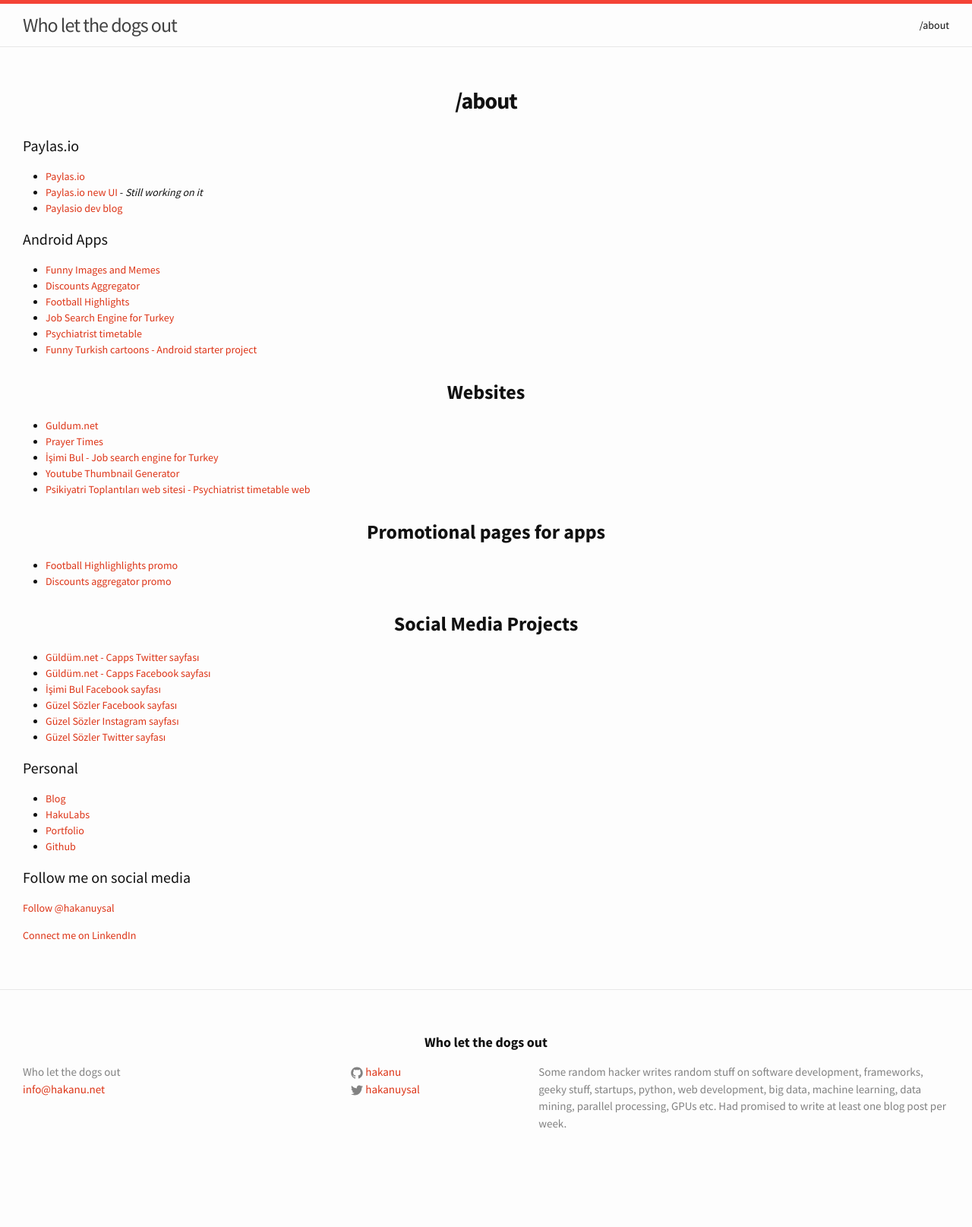
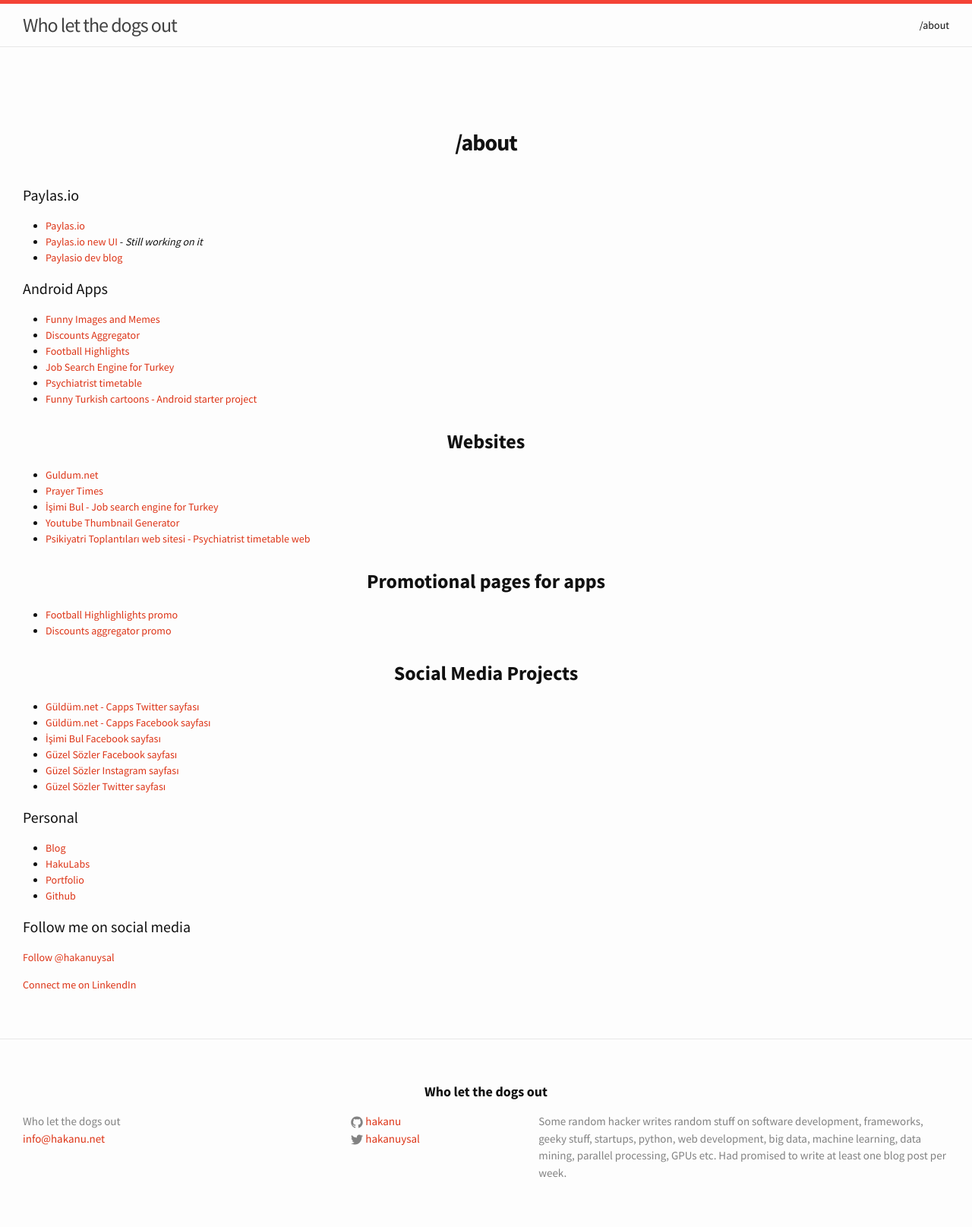
Before and after one commit to hakanu/blog, a Jekyll site: the page built from about.md, in a window 1280 px wide. Shown: the whole page at 76% size. Built offline with Jekyll 4.4.1, drawn with Linux system fonts in a browser that asks for light colours; comment, search, counter and statistics services are not loaded; before the commit the page ends 1550 px from its top, so only the background shows below that.

Commit message:
Fix margins of the titles; fix dates

```diff
--- a/_includes/footer.html
+++ b/_includes/footer.html
@@ -31,7 +31,7 @@
           {% if site.twitter_username %}
           <li>
             <a href="https://twitter.com/{{ site.twitter_username }}">
-              <span class="icon  icon--twitter">
+              <span class="icon icon--twitter">
                 <svg viewBox="0 0 16 16">
                   <path fill="#828282" d="M15.969,3.058c-0.586,0.26-1.217,0.436-1.878,0.515c0.675-0.405,1.194-1.045,1.438-1.809
                   c-0.632,0.375-1.332,0.647-2.076,0.793c-0.596-0.636-1.446-1.033-2.387-1.033c-1.806,0-3.27,1.464-3.27,3.27 c0,0.256,0.029,0.506,0.085,0.745C5.163,5.404,2.753,4.102,1.14,2.124C0.859,2.607,0.698,3.168,0.698,3.767 c0,1.134,0.577,2.135,1.455,2.722C1.616,6.472,1.112,6.325,0.671,6.08c0,0.014,0,0.027,0,0.041c0,1.584,1.127,2.906,2.623,3.206 C3.02,9.402,2.731,9.442,2.433,9.442c-0.211,0-0.416-0.021-0.615-0.059c0.416,1.299,1.624,2.245,3.055,2.271 c-1.119,0.877-2.529,1.4-4.061,1.4c-0.264,0-0.524-0.015-0.78-0.046c1.447,0.928,3.166,1.469,5.013,1.469 c6.015,0,9.304-4.983,9.304-9.304c0-0.142-0.003-0.283-0.009-0.423C14.976,4.29,15.531,3.714,15.969,3.058z"/>
--- a/_sass/_layout.scss
+++ b/_sass/_layout.scss
@@ -202,10 +202,6 @@
 /**
  * Posts
  */
-.post-title {
-
-}
-
 .post-header {
     margin-bottom: $spacing-unit;
 }
@@ -215,6 +211,8 @@
     letter-spacing: -1px;
     line-height: 1;
     text-align: center;
+    margin-top: 80px;
+    margin-bottom: 40px;
 
     @include media-query($on-laptop) {
         font-size: 30px;
--- a/index.html
+++ b/index.html
@@ -12,10 +12,10 @@
   {% for post in paginator.posts %}
     <h1 class="post-title"><a href="{{ site.baseurl }}{{ post.url }}">{{ post.title }}</a></h1>
     <div class="author">
-      <p class="post-meta">{{ post.date }}</p>
+      <p class="post-meta">{{ post.date | date: "%b %-d, %Y" }}{% if post.author %} • {{ post.author }}{% endif %}{% if post.meta %} • {{ post.meta }}{% endif %}</p>
     </div><br />
     <div class="content">
-      {% if post.description %}{{ post.description  | strip_html | strip_newlines | truncate: 550 }}{% else %}{{ post.content | strip_html | strip_newlines | truncate: 550 }}{% endif %}
+      {% if post.description %}{{ post.description  | strip_html | strip_newlines | truncate: 550 }}{% else %}{{ post.content | strip_html | strip_newlines | truncate: 1000 }}{% endif %}
     </div>
   {% endfor %}
 
```
